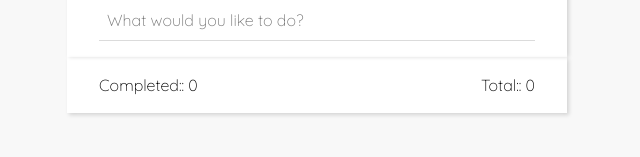
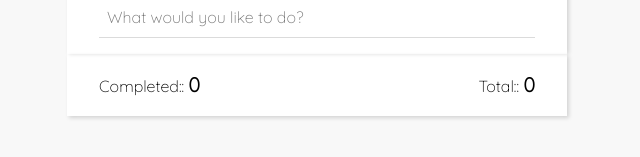
Before and after one commit to VidyaConsultancy/akqa-fe-I, a React (Create React App) app in the folder todoapp/: page / in a window 1280 px wide. Shown: the part 401-558 px from the top of the page, without its empty margins (323-963 px from the left). Built offline with nearby package versions, Linux system fonts and the light colour scheme.

Commit message:
todo: footer update

```diff
--- a/todoapp/src/components/todo-footer/todo-footer.jsx
+++ b/todoapp/src/components/todo-footer/todo-footer.jsx
@@ -1,8 +1,10 @@
 export const TodoFooter = ({ completed, total }) => {
   return (
     <div className="todo-footer ff-quicksand">
-      <span>Completed:: {completed}</span>
-      <span>Total:: {total}</span>
+      <span>
+        Completed:: <strong>{completed}</strong>
+      </span>
+      <span>Total:: <strong>{total}</strong></span>
     </div>
   );
 };
--- a/todoapp/src/components/todos/todos.css
+++ b/todoapp/src/components/todos/todos.css
@@ -46,3 +46,7 @@
   align-items: center;
   justify-content: space-between;
 }
+
+.todo-footer strong {
+  font-size: 1.25rem;
+}
--- a/todoapp/src/components/todos/todos.jsx
+++ b/todoapp/src/components/todos/todos.jsx
@@ -17,7 +17,7 @@ export const Todos = () => {
   const [todos, setTodos] = React.useState([]);
   const [completedTodos, setCompletedTodos] = React.useState(0);
   const [showEditDialog, setShowEditDialog] = React.useState(false);
-  const [updateTodo, setUpdateTodo] = React.useState({id: 0, todo: ''});
+  const [updateTodo, setUpdateTodo] = React.useState({ id: 0, todo: "" });
 
   const addNewTodo = (todo) => {
     const updatedTodos = [
@@ -59,30 +59,30 @@ export const Todos = () => {
     if (todo) {
       setUpdateTodo({
         id: id,
-        todo: todo.todo
-      })
+        todo: todo.todo,
+      });
       setShowEditDialog(true);
     }
   };
 
   const handleClose = () => {
     setShowEditDialog(false);
-  }
+  };
 
   const handleTodoUpdate = () => {
-    if(updateTodo.todo.trim().length === 0) {
-      alert('Incorrect todo value');
+    if (updateTodo.todo.trim().length === 0) {
+      alert("Incorrect todo value");
     }
-    const updatedTodos = todos.map(todo => {
-      console.log(updateTodo);
-      if(todo.id === updateTodo.id) return {...todo, todo: updateTodo.todo }
-      return todo
+    const updatedTodos = todos.map((todo) => {
+      if (todo.id === updateTodo.id)
+        return { ...todo, todo: updateTodo.todo.trim() };
+      return todo;
     });
     calculateCompletedTodos(updatedTodos);
     setTodos(updatedTodos);
     setUpdateTodo({ id: 0, todo: "" });
     handleClose();
-  }
+  };
 
   return (
     <div className="todos">
@@ -112,7 +112,9 @@ export const Todos = () => {
             fullWidth
             variant="standard"
             value={updateTodo.todo}
-            onChange={(e) => setUpdateTodo({ ...updateTodo, todo: e.target.value })}
+            onChange={(e) =>
+              setUpdateTodo({ ...updateTodo, todo: e.target.value })
+            }
           />
         </DialogContent>
         <DialogActions>
```
